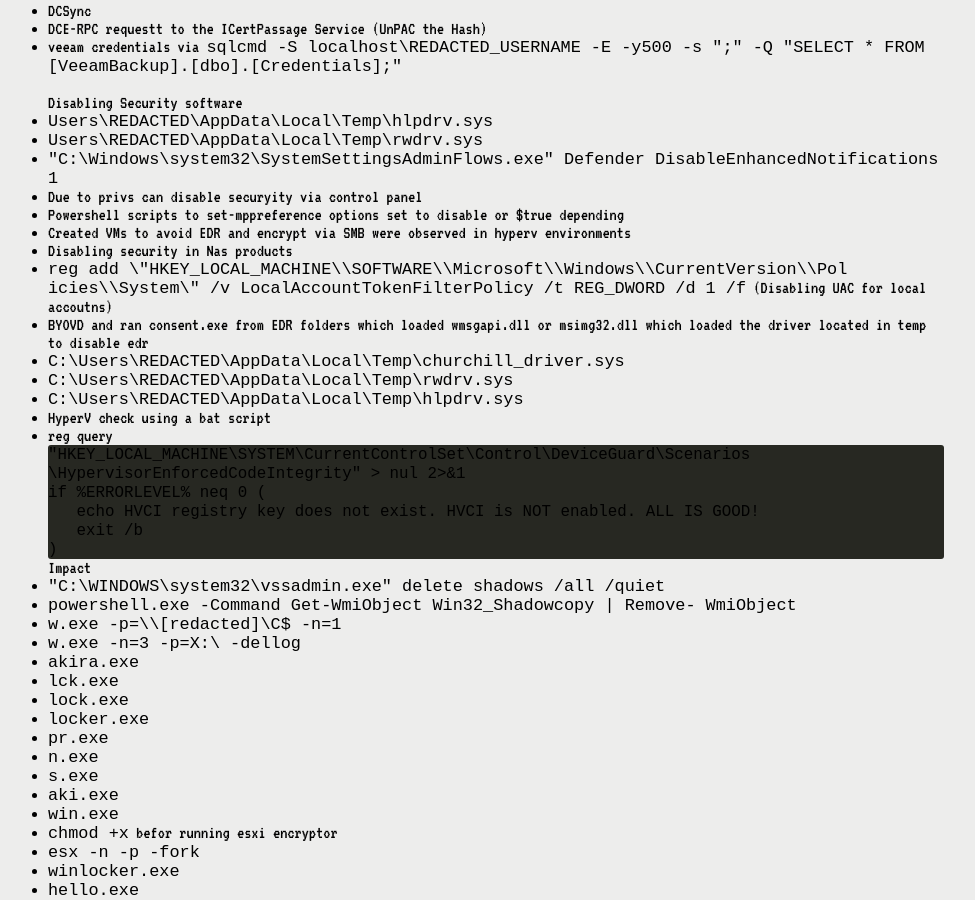
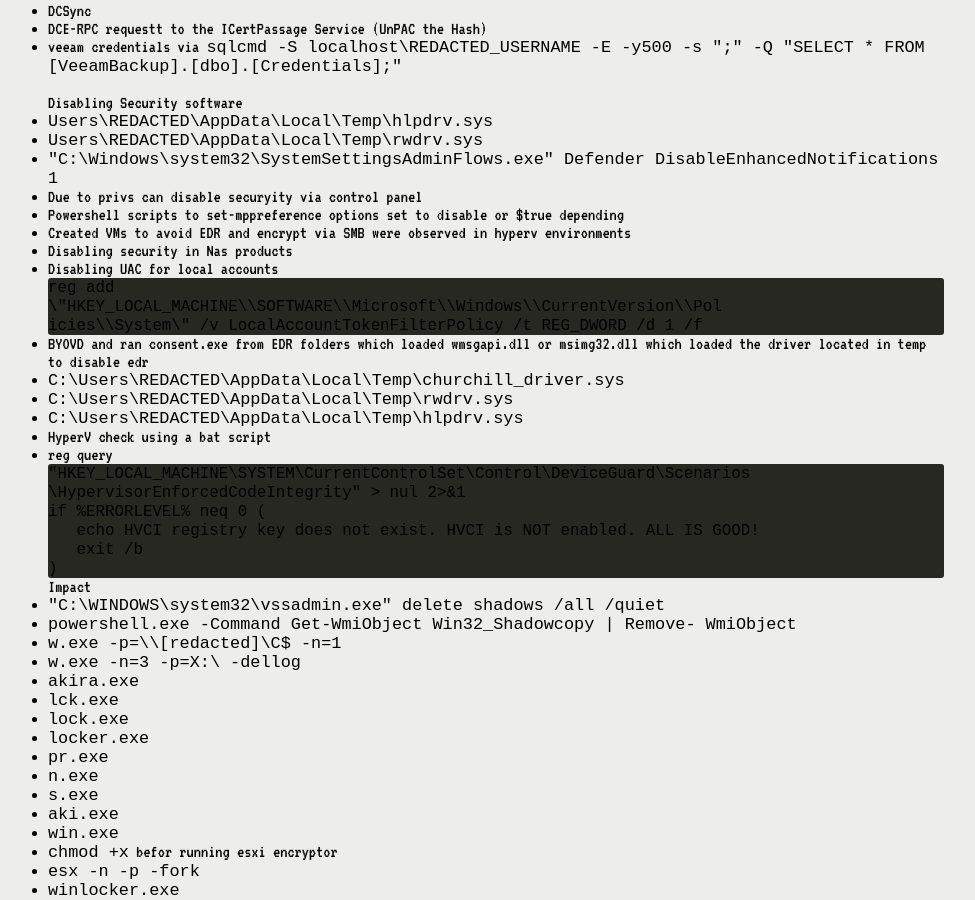
Before and after one commit to garkbt/garkbt.github.io, a Jekyll site: the page built from _posts/2025-10-17-Akira-SSL-VPN-Campaign.md, in a window 1280 px wide and 900 px high, scrolled down 5585 px. Shown: the whole window, without its empty margins (144-1119 px from the left). Built offline with Jekyll 4.4.1, drawn with Linux system fonts in a browser that asks for light colours; our own code applies the rules of GitHub Pages for plain Markdown files.

Commit message:
Update 2025-10-17-Akira-SSL-VPN-Campaign.md

````diff
--- a/_posts/2025-10-17-Akira-SSL-VPN-Campaign.md
+++ b/_posts/2025-10-17-Akira-SSL-VPN-Campaign.md
@@ -322,9 +322,12 @@
 - Powershell scripts to set-mppreference options set to disable or $true depending
 - Created VMs to avoid EDR and encrypt via SMB were observed in hyperv environments
 - Disabling security in Nas products
-- ```reg add
+- Disabling UAC for local accounts
+```
+reg add
 \"HKEY_LOCAL_MACHINE\\SOFTWARE\\Microsoft\\Windows\\CurrentVersion\\Pol
-icies\\System\" /v LocalAccountTokenFilterPolicy /t REG_DWORD /d 1 /f``` (Disabling UAC for local accoutns)
+icies\\System\" /v LocalAccountTokenFilterPolicy /t REG_DWORD /d 1 /f
+```
 - BYOVD and ran consent.exe from EDR folders which loaded wmsgapi.dll or msimg32.dll which loaded the driver located in temp to disable edr
 - `C:\Users\REDACTED\AppData\Local\Temp\churchill_driver.sys`
 - `C:\Users\REDACTED\AppData\Local\Temp\rwdrv.sys`
````
